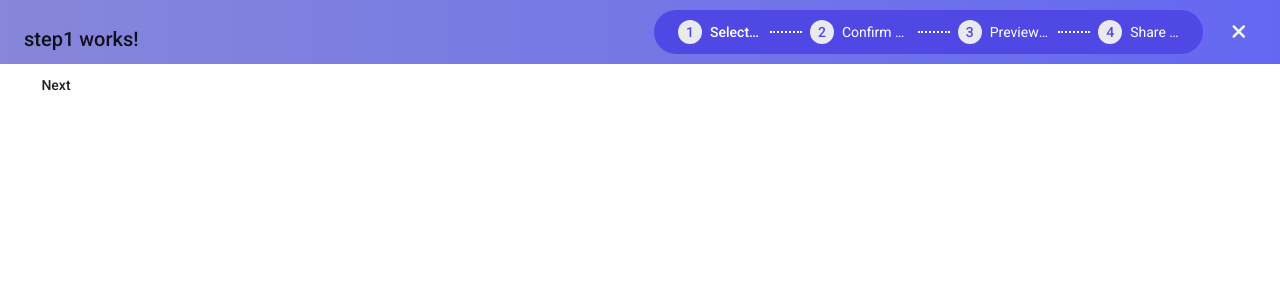
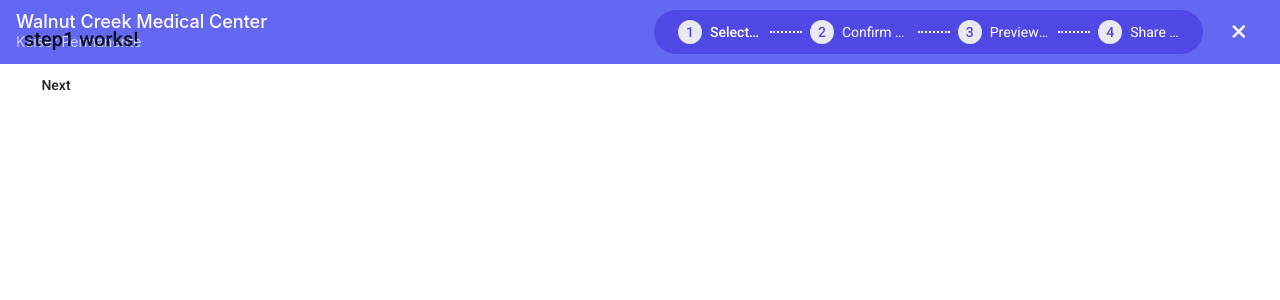
Before and after one commit to sagarjauhriAlgo/parspecTrials, an Angular app: page /step-arch in a window 1280 px wide. Shown: the top 300 px of the page. Built offline with nearby package versions, Linux system fonts and the light colour scheme.

Commit message:
process(header-text): static text already written, need to work on material typography.

```diff
--- a/src/app/stepper-arch/stepper-arch.component.html
+++ b/src/app/stepper-arch/stepper-arch.component.html
@@ -1,8 +1,9 @@
 <!-- <section class="d-flex justify-content-between"> -->
-  <mat-toolbar class="d-flex justify-content-between bg-gradient">
+<mat-toolbar class="d-flex justify-content-between bg-gradient">
 
   <div class="w-25">
-
+    <div class="nav-header">Walnut Creek Medical Center</div>
+    <div class="nav-header2">Kaiser Permanente</div>
   </div>
   <div class="w-50 d-flex align-items-center justify-content-around">
     <div class="w-88">
@@ -41,6 +42,6 @@
     </div>
     <div class="cross-icon"><i class="fas fa-times text-light"></i></div>
   </div>
-  </mat-toolbar>
+</mat-toolbar>
 
 <!-- </section> -->
--- a/src/app/stepper-arch/stepper-arch.component.scss
+++ b/src/app/stepper-arch/stepper-arch.component.scss
@@ -1,4 +1,4 @@
-// Global Classes
+// ! Global Classes
 :host::ng-deep .mat-horizontal-stepper-header {
   height: 44px;
 }
@@ -21,22 +21,39 @@
   color: white;
 }
 
+// mat stepper seperation dotted line between steps
 :host::ng-deep .mat-stepper-horizontal-line {
   border-top-width: 1px;
   border-top: 2.5px dotted white;
 }
+// End of mat stepper seperation dotted line between steps
 
-//  End of Global Classes
+// Hover on mat stepper - border left right radius for 1st and last element
+:host::ng-deep .mat-step-header:hover:not([aria-disabled]):first-child {
+  background-color: rgba(0, 0, 0, .04);
+  border-top-left-radius: 35px;
+  border-bottom-left-radius: 35px;
+}
 
-// main classes
+:host::ng-deep .mat-step-header:hover:not([aria-disabled]):last-child {
+  background-color: rgba(0, 0, 0, .04);
+  border-top-right-radius: 35px;
+  border-bottom-right-radius: 35px;
+}
+// End of Hover on mat stepper - border left right radius for 1st and last element
+
+// ! End of Global Classes
+
+// * Main classes
 .bg-gradient {
-  background-image: linear-gradient(to left, #6467F2, #8687d9);
+  background-image: linear-gradient(to left, #6467F2, #6467F2);
+  // background-image: linear-gradient(to left, #6467F2, #8687d9);
 }
 
 .cross-icon {
   font-size: 20px;
   cursor: pointer;
-  width:3%;
+  width: 3%;
 }
 
 .stepper-box {
@@ -44,9 +61,25 @@
   border-radius: 35px;
 }
 
-// main classes
+.nav-header {
+  font-size: 18px;
+  color: white;
+  font-weight: 500;
+  font-family: Inter;
+  line-height: 20px;
+}
 
-// helper classes
+.nav-header2 {
+  font-size: 14px;
+  color: #C8D3FE;
+  font-weight: 400;
+  font-family: Inter;
+  line-height: 20px;
+}
+
+// * End of Main classes
+
+// * Helper classes
 .w-35 {
   width: 35%;
 }
@@ -55,4 +88,4 @@
   width: 88%;
 }
 
-// End of helper classes
+// * End of helper classes
```
